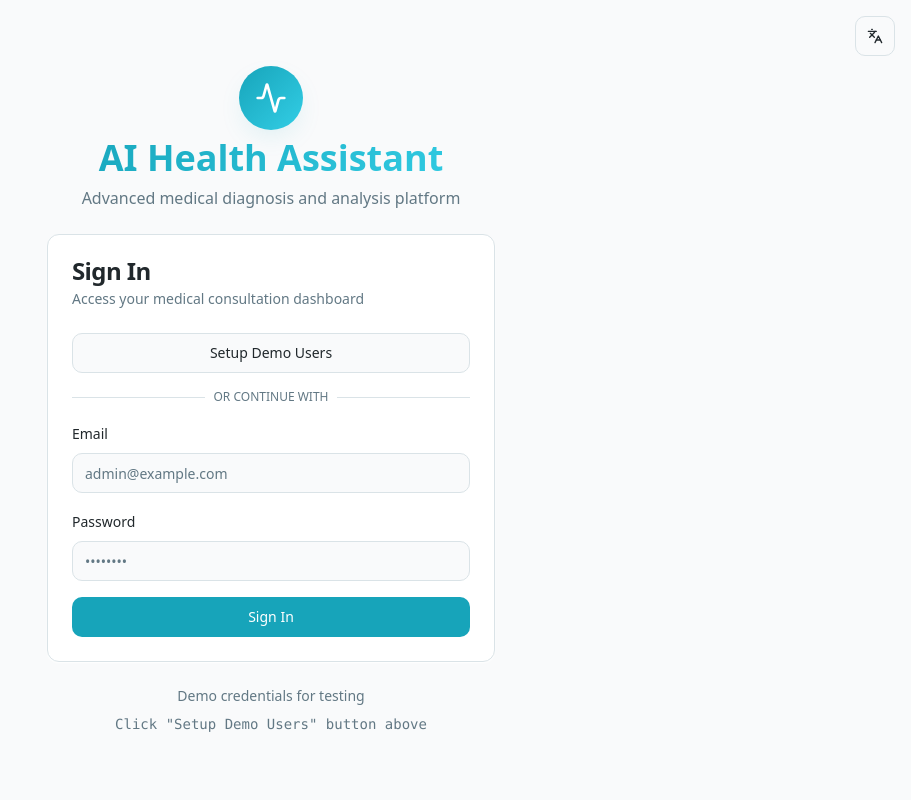
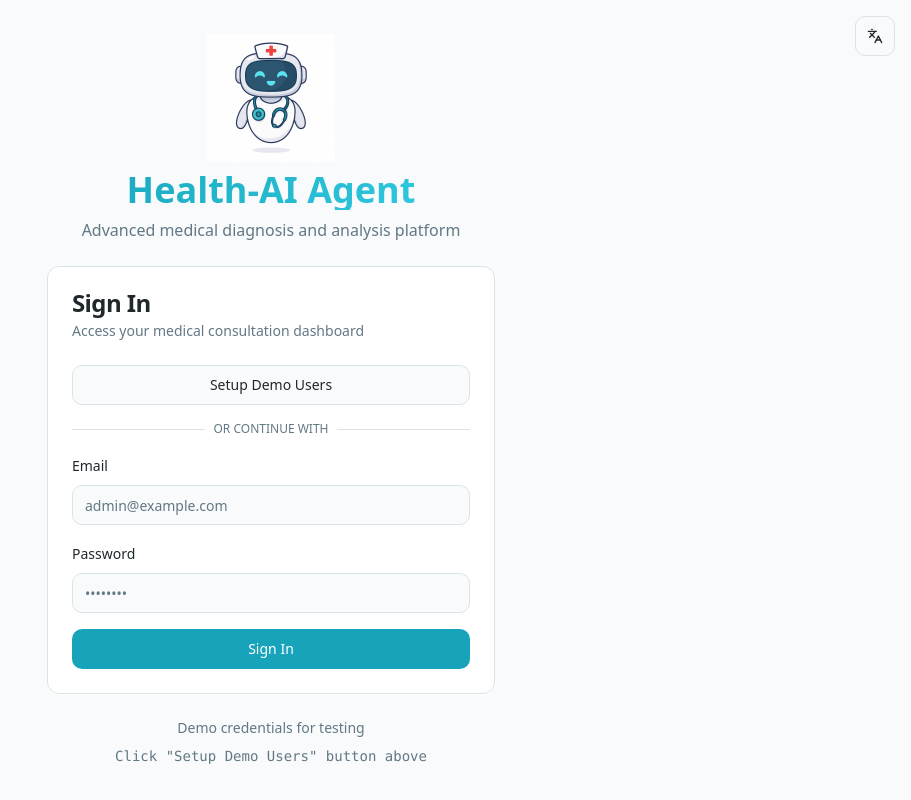
Before and after one commit to Yasser75/vital-voice-insight, a React (Vite) app: page / in a window 1280 px wide. Shown: the whole page, without its empty margins (369-1280 px from the left). Built offline with nearby package versions, Linux system fonts and the light colour scheme.

Commit message:
Add Health-AI Agent branding

```diff
--- a/src/pages/Index.tsx
+++ b/src/pages/Index.tsx
@@ -6,9 +6,9 @@ import { Card, CardContent, CardDescription, CardHeader, CardTitle } from '@/com
 import { Button } from '@/components/ui/button';
 import { Input } from '@/components/ui/input';
 import { Label } from '@/components/ui/label';
-import { Activity } from 'lucide-react';
 import { useToast } from '@/hooks/use-toast';
 import LanguageSwitcher from '@/components/LanguageSwitcher';
+import botLogo from '@/assets/boteye-health-bot.png';
 
 const Index = () => {
   const navigate = useNavigate();
@@ -118,12 +118,14 @@ const Index = () => {
       <div className="w-full max-w-md space-y-6">
         <div className="text-center space-y-2">
           <div className="flex justify-center">
-            <div className="w-16 h-16 bg-gradient-primary rounded-full flex items-center justify-center shadow-medical">
-              <Activity className="w-8 h-8 text-white" />
-            </div>
+            <img
+              src={botLogo}
+              alt="Health-AI Agent"
+              className="w-32 h-32 object-contain"
+            />
           </div>
           <h1 className="text-4xl font-bold bg-gradient-primary bg-clip-text text-transparent">
-            {t('auth.title')}
+            Health-AI Agent
           </h1>
           <p className="text-muted-foreground">
             {t('auth.subtitle')}
```
Also changed, not shown: src/assets/boteye-health-bot.png (added).
